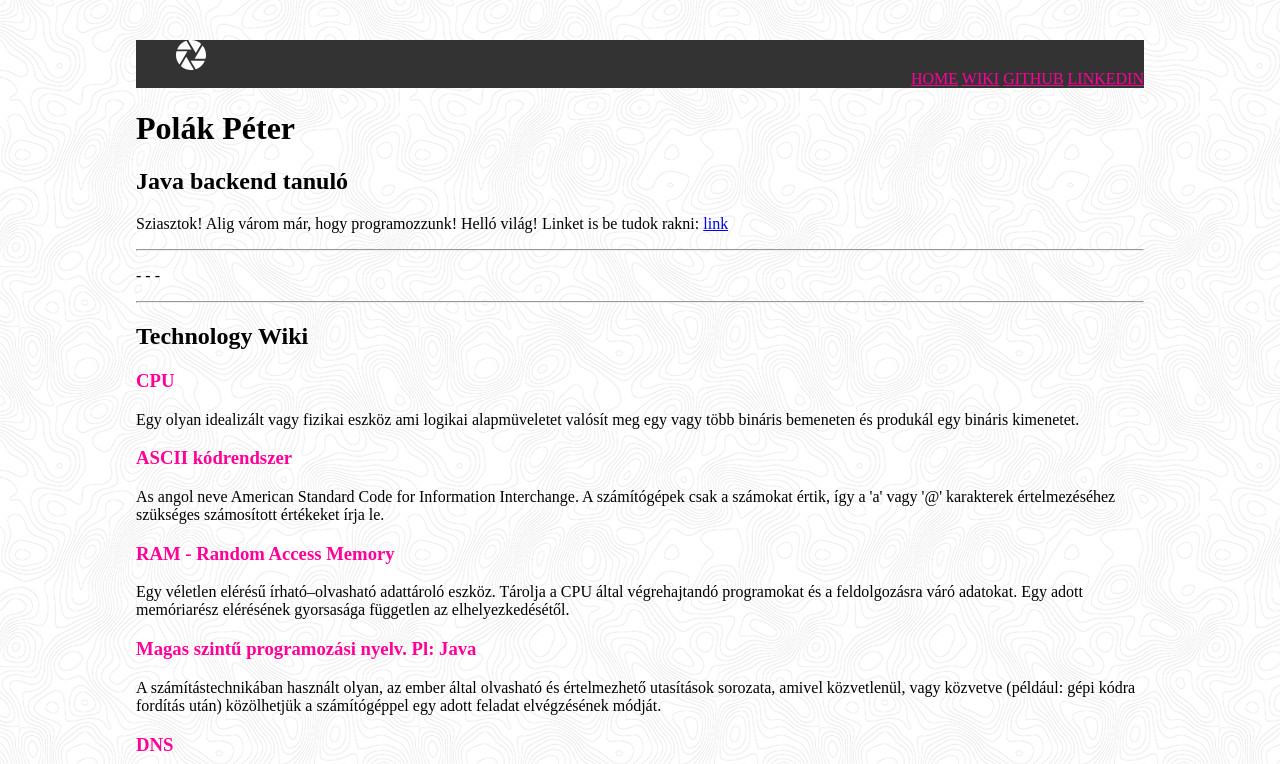
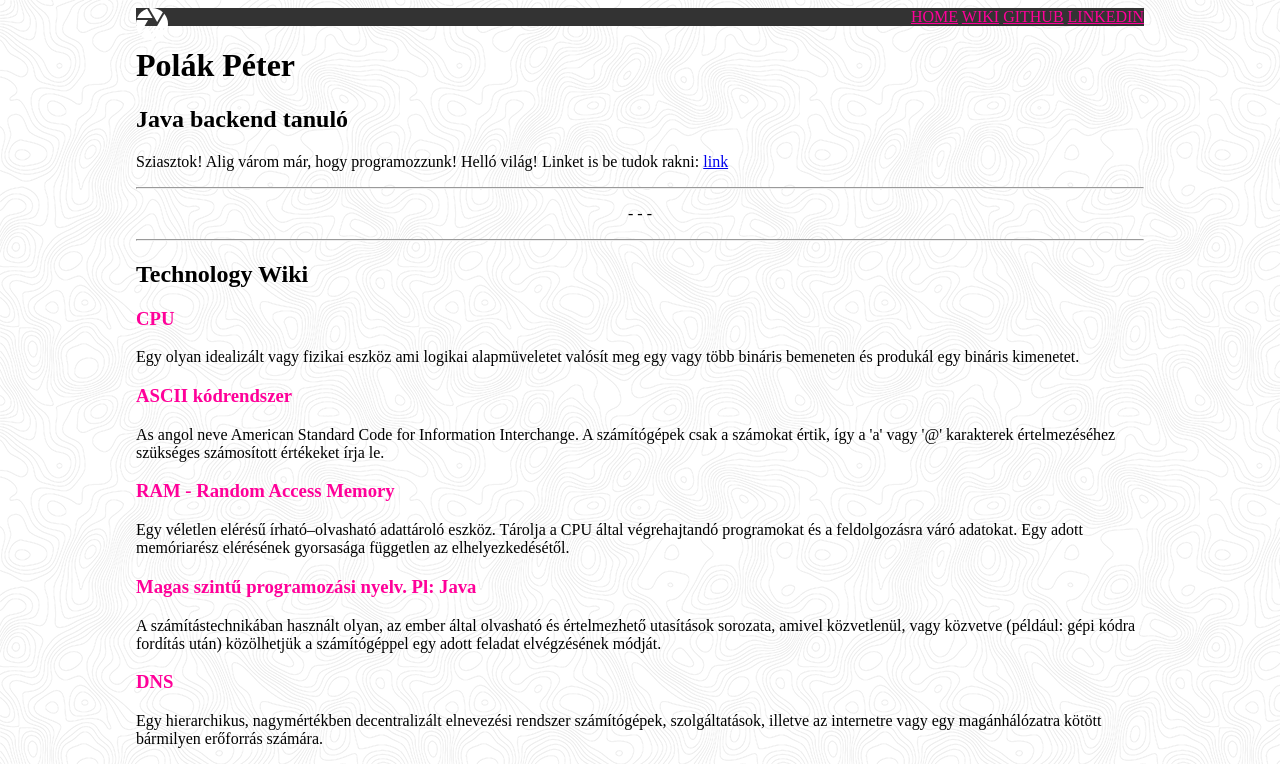
Before and after one commit to polakpeti/myFirstWebsite, a plain HTML site: page index.html in a window 1280 px wide. Shown: the top 764 px of the page. Drawn offline with Linux system fonts and the light colour scheme; a web font is replaced by a local one.

Commit message:
a többi házi

```diff
--- a/index.html
+++ b/index.html
@@ -10,25 +10,29 @@
 </head>
 
 <body>
+
+
     <header>
         <nav>
             <img class="logo" src="assets/aperture.svg" alt="logó">
-
-                <a href="#" class="links">HOME</a>
-                <a href="https://hu.wikipedia.org/wiki/Kezd%C5%91lap" class="links">WIKI</a>
-                <a href="" class="links">GITHUB</a>
-                <a href="" class="links">LINKEDIN</a>
-
+            <a href="#" class="links">HOME</a>
+            <a href="https://hu.wikipedia.org/wiki/Kezd%C5%91lap" class="links">WIKI</a>
+            <a href="" class="links">GITHUB</a>
+            <a href="" class="links">LINKEDIN</a>
         </nav>
     </header>
+
+
     <h1>Polák Péter</h1>
     <h2>Java backend tanuló
     </h2>
     <p>Sziasztok! Alig várom már, hogy programozzunk! Helló világ! Linket is be tudok rakni:
         <a href="https://www.index.hu">link</a></p>
     <hr>
-    <p>- - -</p>
+    <p class="line">- - -</p>
     <hr>
+
+
     <article>
         <h1>Technology Wiki</h1>
         <h3 class="links">CPU</h3>
@@ -68,7 +72,6 @@
             ullam corporis suscipit laboriosam, nisi ut aliquid ex ea commodi consequatur? Quis autem vel eum iure
             reprehenderit qui in ea voluptate velit esse quam nihil molestiae consequatur, vel illum qui dolorem eum
             fugiat quo voluptas nulla pariatur?"</p>
-
     </article>
 
 </body>
--- a/styles.css
+++ b/styles.css
@@ -7,7 +7,8 @@ body {
 }
 header {
 background-color: #333333;
-text-align: center;
+
+
 
 }
 nav
@@ -16,12 +17,13 @@ nav
 
 }
 .logo {
-    display: block;
-    margin-left: 40px;
-    margin-top: 40px;
-    margin-right: auto;
-    width: 3%;
+    display: inline;
+   float: left;
 }
 .links {
     color: #ff0099;
 }
+.line
+{
+    text-align: center;
+}
```
